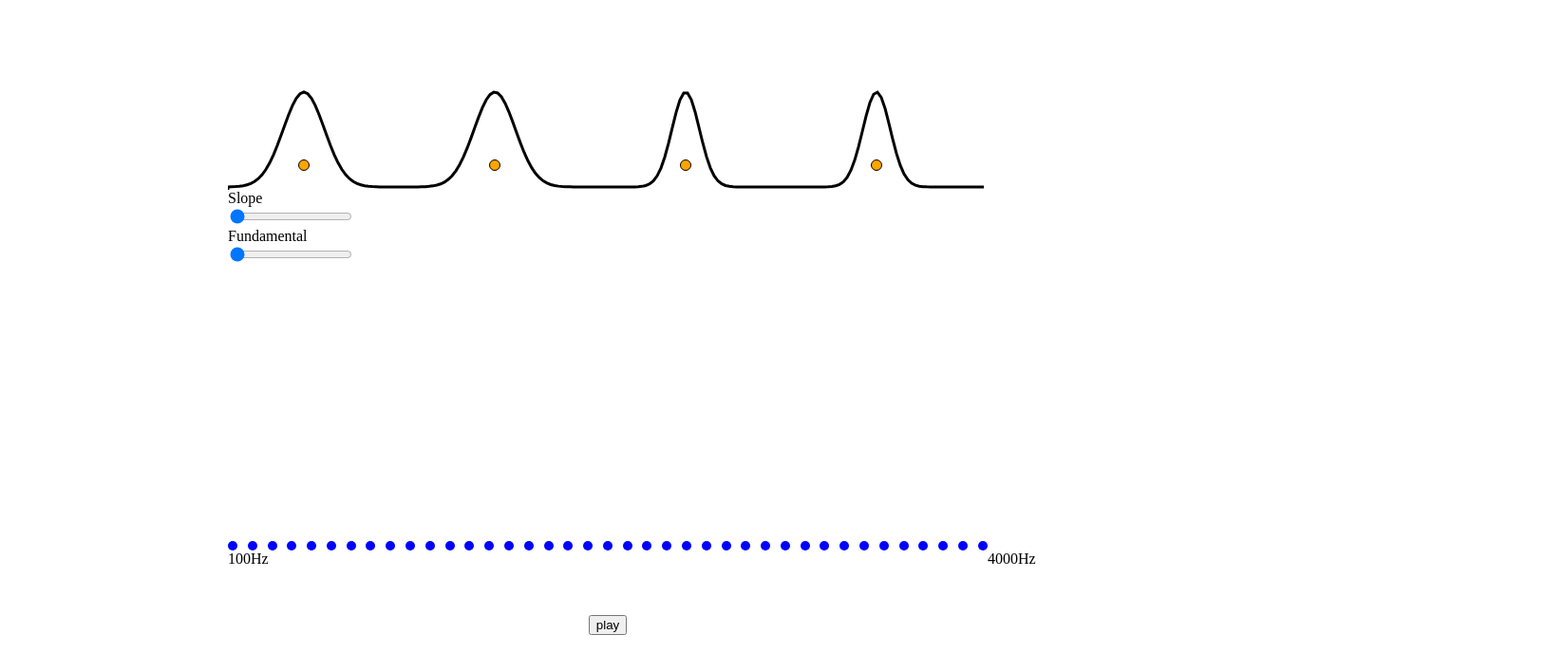
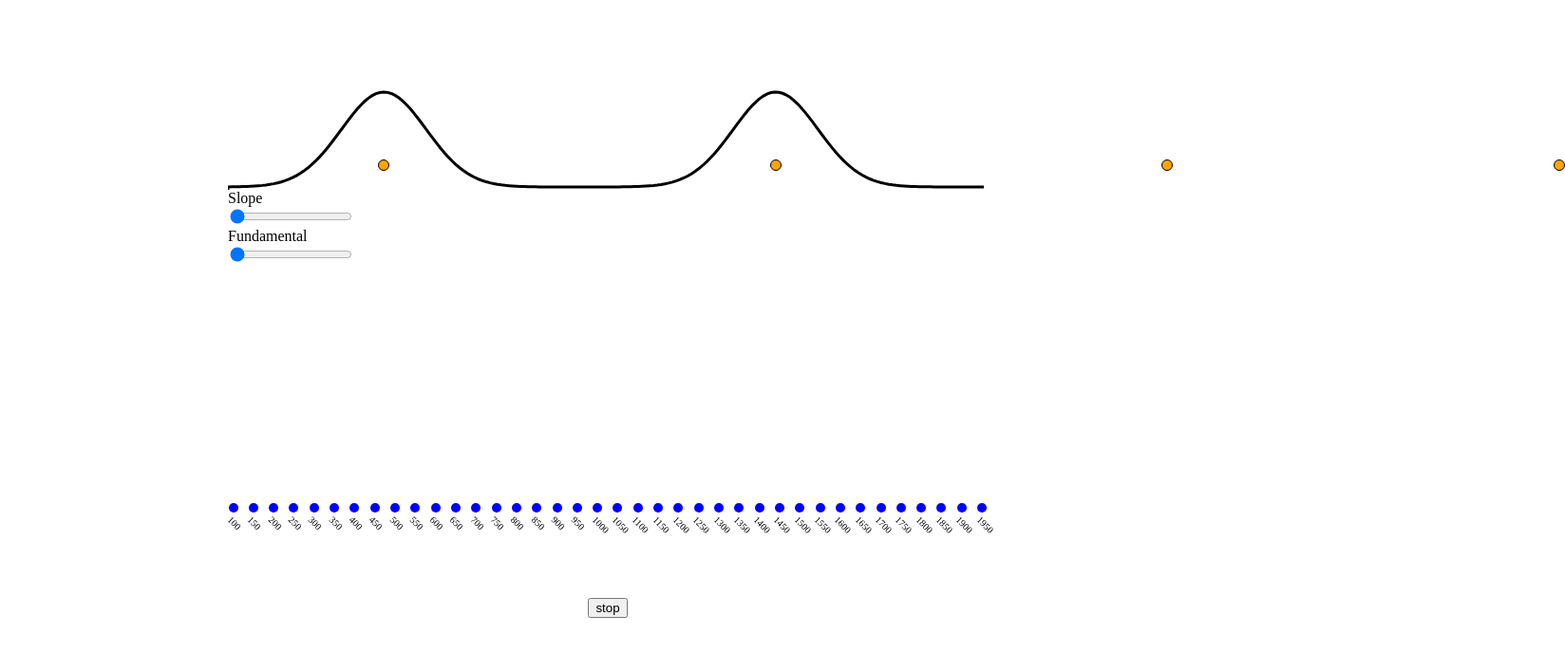
Before and after one commit to MurkyMeow/harmonic-tools, a Svelte app: page / in a window 1280 px wide. Shown: the top 708 px of the page at 95% size, 1648 px wide, since content can reach past the window. Built offline with nearby package versions, Linux system fonts and the light colour scheme.

Commit message:
refactor, display freqency under each partial

```diff
--- a/src/App.svelte
+++ b/src/App.svelte
@@ -6,8 +6,8 @@
   import OscillatorNode from './OscillatorNode.svelte';
 
   const MIN_FREQ = 100;
-  const MAX_FREQ = 4000;
-  const FREQ_STEP = 100;
+  const MAX_FREQ = 2000;
+  const FREQ_STEP = 50;
 
   const PARTIAL_BOARD_H = 300;
 
@@ -43,11 +43,7 @@
 
   const audioCtx = new AudioContext();
 
-  let isPlaying = -1;
-
-  function handlePlay() {
-    isPlaying = isPlaying <= 0 ? 1 : 0;
-  }
+  let isPlaying = true;
 
   const filterNodes = filters.map(filter => {
     const filterNode = audioCtx.createBiquadFilter();
@@ -107,23 +103,19 @@
 
       <div class="partial-board" style="height: {PARTIAL_BOARD_H}px">
         {#each partialAmplitudes as amplitude, i}
-          <div class="partial" style={amplitude > 0 ? `height: ${amplitude / MAX_AMPLITUDE * 100}%` : undefined}>
+          <div class="partial">
             <div class="partial-handle" on:pointerdown={() => draggingPartialIdx = i}></div>
-            <div class="partial-body"></div>
+            <div class="partial-body" style={amplitude > 0 ? `height: ${amplitude / MAX_AMPLITUDE * PARTIAL_BOARD_H}px` : undefined}></div>
+            <div class="partial-freq">{MIN_FREQ + i * FREQ_STEP}</div>
           </div>
-          {#if isPlaying > 0 && amplitude > 0}
+          {#if isPlaying && amplitude > 0}
             <OscillatorNode audioCtx={audioCtx} audioParent={filterNodes[0]} amplitude={amplitude / MAX_AMPLITUDE} freq={MIN_FREQ + i * FREQ_STEP} />
           {/if}
         {/each}
       </div>
 
-      <div class="freq-axis">
-        <div>{MIN_FREQ}Hz</div>
-        <div class="max-freq">{MAX_FREQ}Hz</div>
-      </div>
-
       <div class="controls">
-        <button on:click={handlePlay}>{isPlaying > 0 ? 'stop' : 'play'}</button>
+        <button on:click={() => isPlaying = !isPlaying}>{isPlaying ? 'stop' : 'play'}</button>
       </div>
 
   </div>
@@ -137,7 +129,6 @@
   }
 
   .partial-board {
-    --handle-size: 10px;
     display: flex;
     justify-content: space-between;
     align-items: flex-end;
@@ -145,31 +136,28 @@
 
   .partial {
     user-select: none;
-    min-height: var(--handle-size);
   }
 
   .partial-handle {
     cursor: pointer;
-    width: var(--handle-size);
-    height: var(--handle-size);
+    width: 10px;
+    height: 10px;
+    margin: 0 auto;
     border-radius: 50%;
     background: blue;
   }
 
   .partial-body {
     width: 2px;
-    height: calc(100% - var(--handle-size));
     margin: 0 auto;
     background: blue;
   }
 
-  .freq-axis {
-    display: flex;
-    justify-content: space-between;
-  }
-
-  .max-freq {
-    transform: translateX(100%);
+  .partial-freq {
+    font-size: 10px;
+    writing-mode: vertical-rl;
+    height: 40px;
+    transform: translateX(10px) rotate(-45deg);
   }
 
   .controls {
```
